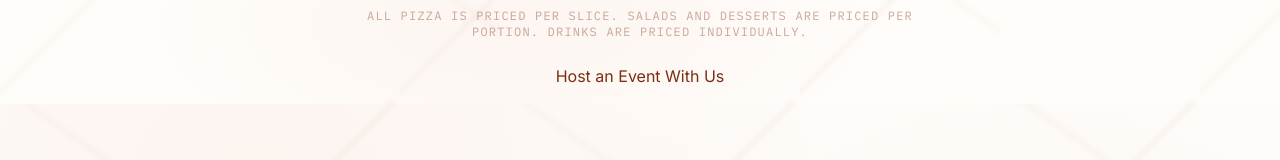
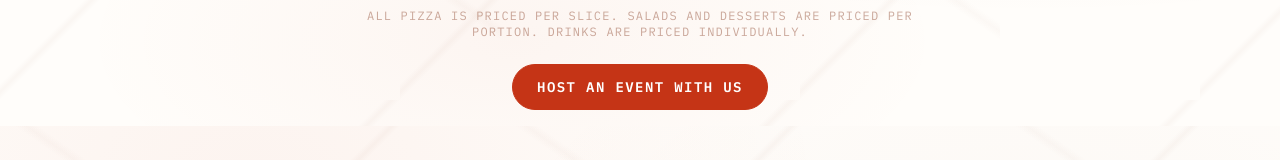
Before and after one commit to ziamariaberlin2-home/one-scroll-web, a Next.js app: page /menu in a window 1280 px wide. Shown: the part 396-556 px from the top of the page. Built offline with nearby package versions, Linux system fonts and the light colour scheme.

Commit message:
Olive to wine on menu page CTA

```diff
--- a/app/menu/page.js
+++ b/app/menu/page.js
@@ -26,7 +26,7 @@ export default function MenuPage() {
             priced individually.
           </p>
           <div className="mt-6 flex justify-center">
-            <a href={`${basePath}/catering/#catering-form`} className="btn-pill-olive">Host an Event With Us</a>
+            <a href={`${basePath}/catering/#catering-form`} className="btn-pill-wine">Host an Event With Us</a>
           </div>
         </div>
       </section>
```
